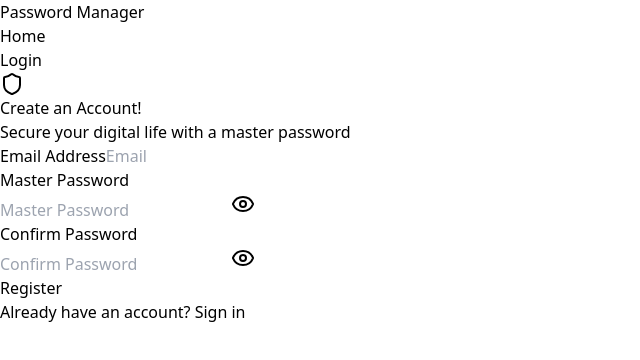
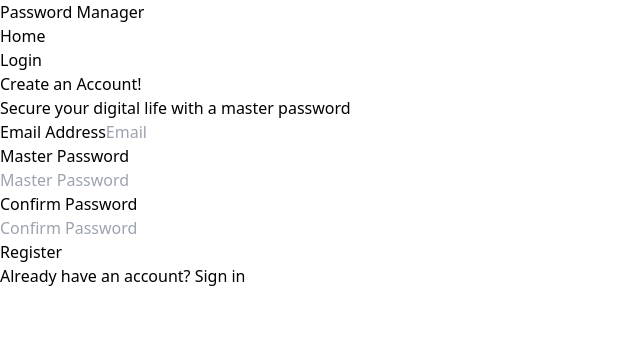
Before and after one commit to Ignas-D/passwordManagement, a React (Vite) app in the folder frontend/: page /sign-up in a window 1280 px wide. Shown: the top 360 px of the page, without its empty margins (0-640 px from the left). Built offline with nearby package versions, Linux system fonts and the light colour scheme.

Commit message:
new branch commit

```diff
--- a/frontend/src/pages/SignUp.tsx
+++ b/frontend/src/pages/SignUp.tsx
@@ -1,6 +1,5 @@
 import { useState } from "react";
 import axios from "axios";
-import {Eye, EyeOff, Shield} from 'lucide-react';
 
 
 export default function SignUp(){
@@ -39,7 +38,6 @@ export default function SignUp(){
                         <div className="text-center mb-8">
                             <div
                                 className="inline-flex items-center justify-center w-16 h-16 bg-blue-100 rounded-full mb-4">
-                                                            <Shield className="w-8 h-8 text-blue-600" />
 
                             </div>
                             <h1 className="text-2xl font-bold text-gray-900 mb-2">Create an Account!</h1>
@@ -76,7 +74,6 @@ export default function SignUp(){
                                             onClick={() => setShowPassword(!showPassword)}
                                             className="absolute right-3 top-3 text-gray-500 hover:text-gray-700"
                                         >
-                                            {showPassword ? <EyeOff className="w-5 h-5"/> : <Eye className="w-5 h-5"/>}
                                         </button>
                                     </div>
                                 </div>
@@ -98,8 +95,6 @@ export default function SignUp(){
                                             onClick={() => setShowConfirmPassword(!showConfirmPassword)}
                                             className="absolute right-3 top-3 text-gray-500 hover:text-gray-700"
                                         >
-                                            {showConfirmPassword ? <EyeOff className="w-5 h-5"/> :
-                                                <Eye className="w-5 h-5"/>}
                                         </button>
                                     </div>
                                 </div>
```
